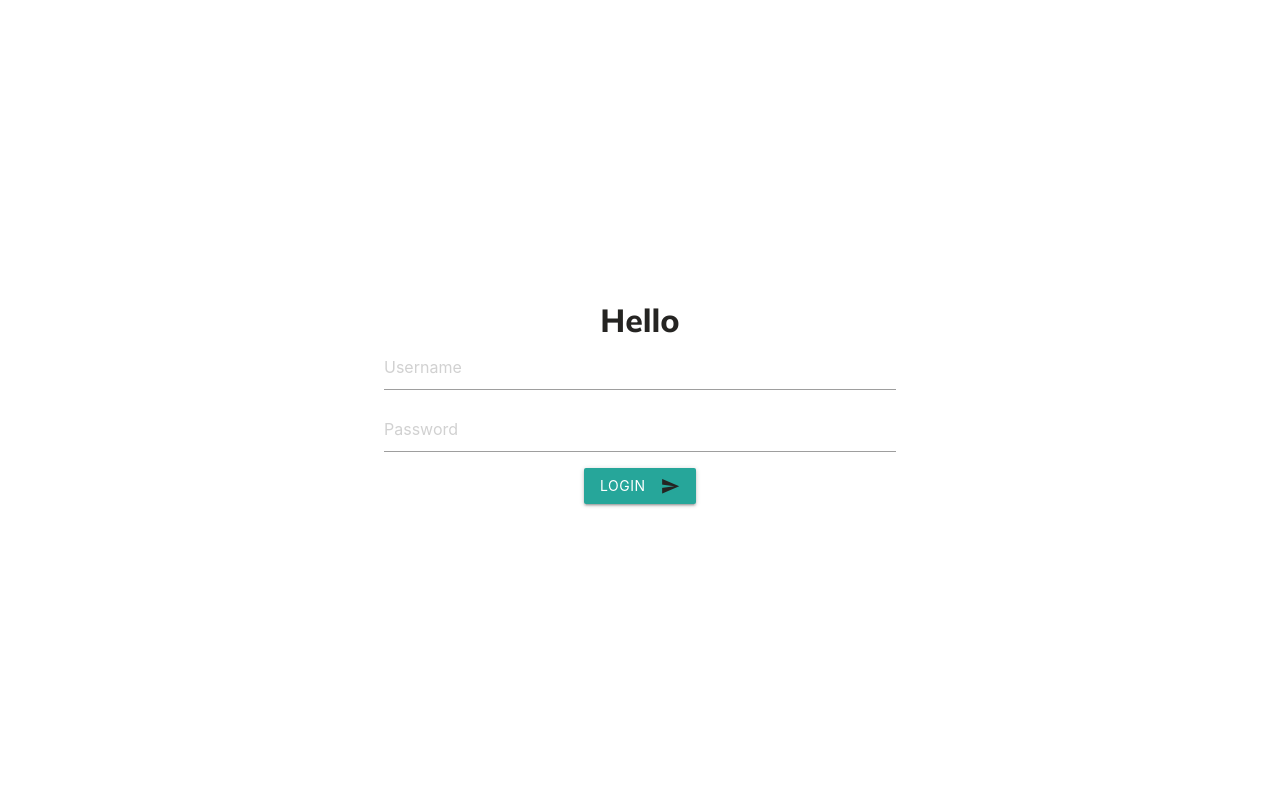
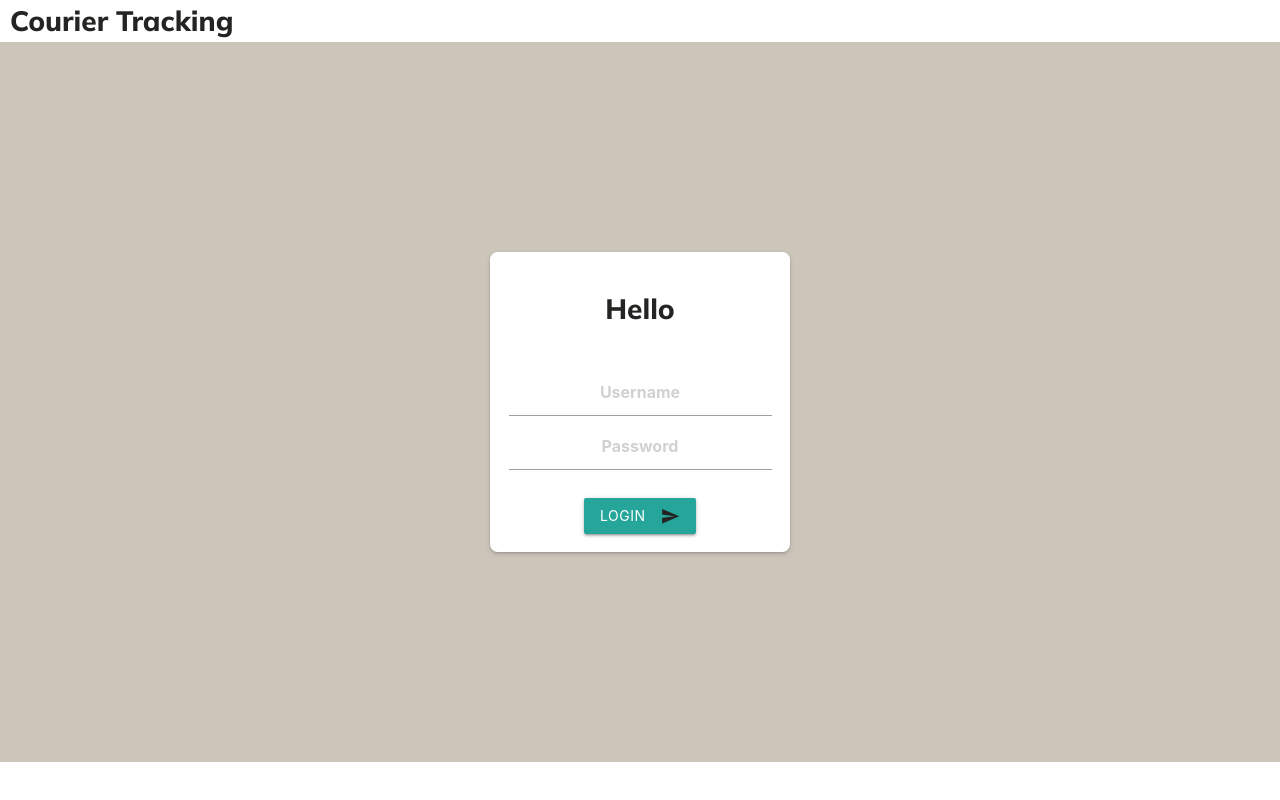
Before and after one commit to p-butovets/radar-fullstack, a React (Create React App) app in the folder client/: page / in a window 1280 px wide. Built offline with nearby package versions, Linux system fonts and the light colour scheme.

Commit message:
new layout

```diff
--- a/client/src/components/app/App.js
+++ b/client/src/components/app/App.js
@@ -3,8 +3,12 @@ import { BrowserRouter as Router } from 'react-router-dom';
 import { useRoutes } from '../../routes';
 import { CommonContext } from '../../context/CommonContext';
 import useLogin from '../../hooks/login.hooks';
+
+import Heading from '../heading/Heading';
+import Footer from '../footer/Footer';
+
 import Spinner from "../spinner/Spinner";
-import Heading from '../heading/Heading';
+
 import ButtonGroup from '../buttonGroup/ButtonGroup';
 import Map from "../map/Map";
 import SyrveCloudService from "../../services/syrveCloudService";
@@ -18,6 +22,7 @@ function App() {
 	return (
 		<CommonContext.Provider value={{ login, logout, userToken, userId, isAdmin, isAuthenticated }}>
 			<Router>
+				<Heading title="Courier Tracking" />
 				{routes}
 			</Router>
 		</CommonContext.Provider>
--- /dev/null
+++ b/client/src/components/footer/Footer.js
@@ -0,0 +1,13 @@
+
+const Footer = () => {
+    return (
+        <div className="footer-copyright">
+            <div className="container">
+                <a href="https://bagatolososia.kiev.ua/">© 2023 БагатоЛосося</a>
+                <a className="grey-text right" href="#!">questions?</a>
+            </div>
+        </div>
+    )
+}
+
+export default Footer;
--- a/client/src/components/heading/Heading.js
+++ b/client/src/components/heading/Heading.js
@@ -15,18 +15,14 @@ const Heading = (props) => {
 
     return (
         <header className='header'>
-            <div className="header_logo">
-                <div className="header_title">
-                    <i className="small material-icons">{icon}</i>
-                    {title}
-                </div>
-                <div className="header_subtitle">{subtitle}</div>
-            </div>
-            <div className="header_buttons">
+            <a className="header_title" href="/">{title}</a>
+            <div className="header_links">
                 {context.isAdmin ?
                     <i title="Settings" onClick={clickHandler} className="small material-icons pressable">settings</i>
                     : null}
-                <i title="Logout" onClick={context.logout} className="small material-icons pressable">exit_to_app</i>
+                {context.isAuthenticated ?
+                    <i title="Logout" onClick={context.logout} className="small material-icons pressable">exit_to_app</i>
+                    : null}
             </div>
         </header>
     )
--- a/client/src/components/heading/heading.scss
+++ b/client/src/components/heading/heading.scss
@@ -1,42 +1,15 @@
 @import "../../style/variables.scss";
 
-.heading {
-	font-weight: 800;
-	&_title {
-		font-size: 32px;
-	}
-	&_subtitle {
-		color: $unactive-color;
-		display: inline-block;
-		padding-left: 0.5em;
-		font-weight: normal;
-		font-size: 17px;
-	}
-}
-
 .header {
-	font-weight: 800;
 	display: flex;
 	justify-content: space-between;
 	align-items: center;
+	padding: 0 10px;
+	box-shadow: $shadow;
 	&_title {
-		font-size: 32px;
-		line-height: 32px;
-	}
-	&_subtitle {
-		color: $unactive-color;
-		display: inline-block;
-		padding-left: 0.5em;
-		font-weight: normal;
-		font-size: 17px;
+		display: block;
+		font-size: 28px;
+		font-weight: 800;
+		color: $font-color;
 	}
 }
-
-@media (max-width: 425px) {
-	.header_title {
-		font-size: 20px;
-	}
-	.header_subtitle {
-		font-size: 14px;
-	}
-}
--- a/client/src/pages/admin/Admin.js
+++ b/client/src/pages/admin/Admin.js
@@ -8,14 +8,10 @@ const Admin = () => {
 
     const apiService = new ApiService();
 
-    const [disabledBtn, setDisabledBtn] = useState('');
-
     const handleSubmit = (value) => {
-        setDisabledBtn('disabled');
         apiService.register(value)
             .then((result) => result.json())
             .then((data) => M.toast({ html: `${data.message}` }));
-        setDisabledBtn('');
     }
 
     const formik = useFormik({
@@ -28,22 +24,23 @@ const Admin = () => {
     })
 
     return (
-        <div className="form-wrapper">
-            <div className="form-heading">
-                Add new user
-            </div>
-            <form className="form" onSubmit={formik.handleSubmit}>
+        <>
+            <div className="subtitle">Add new user</div>
+            <form
+                onSubmit={formik.handleSubmit}
+                className="add-user_form">
+                <div className="add-user_wrapper">
                     <input
-                    id='login'
+                        id='add-user-login'
                         name='login'
                         type='text'
                         placeholder='Username'
                         value={formik.values.login}
                         onChange={formik.handleChange} />
                     <input
-                    id='password'
+                        id='add-user-password'
                         name='password'
-                    type='password'
+                        type='text'
                         placeholder='Password'
                         value={formik.values.password}
                         onChange={formik.handleChange} />
@@ -57,11 +54,16 @@ const Admin = () => {
                         />
                         <span>Administartor</span>
                     </label>
-                <button className={`btn waves-effect waves-light right-align ${disabledBtn}`} type="submit" name="action">add
-                    <i className="material-icons right">send</i>
+                    <button
+                        className="btn"
+                        type="submit"
+                        name="action">
+                        <i className="material-icons">add_circle_outline</i>
                     </button>
+                </div>
             </form>
-        </div>
+            <div className="subtitle">Users</div>
+        </>
     )
 }
 
--- a/client/src/pages/admin/admin.scss
+++ b/client/src/pages/admin/admin.scss
@@ -1 +1,20 @@
 @import "../../style/variables.scss";
+
+.add-user {
+	&_wrapper {
+		padding: 0 15px;
+		display: flex;
+		justify-content: space-between;
+		align-items: center;
+		gap: 40px;
+	}
+}
+
+@media (max-width: 768px) {
+	.add-user_wrapper {
+		padding-top: 20px;
+		flex-direction: column;
+		align-items: flex-start;
+		gap: 10px;
+	}
+}
--- a/client/src/pages/loginPage/LoginPage.js
+++ b/client/src/pages/loginPage/LoginPage.js
@@ -33,14 +33,13 @@ const LoginPage = () => {
         onSubmit: values => handleSubmit(JSON.stringify(values, null, 2))
     })
 
-
     return (
-        <div className="form-wrapper">
-            <div className="form-heading">
-                Hello
-            </div>
-            <form className="form" onSubmit={formik.handleSubmit}>
+        <div className="login_page">
+            <div className="login_form-wrapper">
+                <h1 className='title'>Hello</h1>
+                <form className="login_form">
                     <input
+                        className='login_form-input'
                         id='login'
                         name='login'
                         type='text'
@@ -48,16 +47,23 @@ const LoginPage = () => {
                         value={formik.values.login}
                         onChange={formik.handleChange} />
                     <input
+                        className='login_form-input'
                         id='password'
                         name='password'
                         type='password'
                         placeholder='Password'
                         value={formik.values.password}
                         onChange={formik.handleChange} />
-                <button className={`btn waves-effect waves-light ${disabledBtn}`} type="submit" name="action">login
+                </form>
+                <button
+                    onClick={formik.handleSubmit}
+                    className={`btn waves-effect waves-light ${disabledBtn}`}
+                    type="submit"
+                    name="action">
+                    login
                     <i className="material-icons right">send</i>
                 </button>
-            </form>
+            </div>
         </div>
     );
 }
--- a/client/src/pages/loginPage/loginPage.scss
+++ b/client/src/pages/loginPage/loginPage.scss
@@ -1,21 +1,35 @@
 @import "../../style/variables.scss";
 
-.form {
-	width: 40%;
-	display: flex;
-	flex-direction: column;
-	justify-content: center;
-	align-items: center;
-	gap: 8px;
-	&-wrapper {
-		height: 100vh;
+.login {
+	&_page {
+		background: $unactive-color;
+		width: 100%;
+		height: 90vh;
 		display: flex;
 		flex-direction: column;
 		justify-content: center;
 		align-items: center;
 	}
-	&-heading {
-		font-weight: 800;
-		font-size: 32px;
+	&_form {
+		&-wrapper {
+			height: 300px;
+			width: 80%;
+			max-width: 300px;
+			background: #fff;
+			box-shadow: $shadow;
+			border-radius: 0.5em;
+
+			display: flex;
+			flex-direction: column;
+			justify-content: flex-start;
+			align-items: center;
+			gap: 20px;
+		}
+		&-input {
+			display: block;
+			text-align: center;
+			font-weight: 700;
+			color: $font-color !important;
+		}
 	}
 }
--- a/client/src/pages/tracker/Tracker.js
+++ b/client/src/pages/tracker/Tracker.js
@@ -8,11 +8,9 @@ const Tracker = () => {
     const context = useContext(CommonContext)
 
     return (
-        <Heading
-            title="GPS tracking app"
-            subtitle="GPS tracking app"
-            icon="location_on"
-        />
+        <>
+            tracker
+        </>
     )
 }
 
--- a/client/src/style/index.scss
+++ b/client/src/style/index.scss
@@ -19,10 +19,18 @@ li {
 	list-style: none;
 }
 
-section,
-header,
-footer {
+.title {
+	font-size: 28px;
+	font-weight: 800;
+	color: $font-color;
+}
+
+.subtitle {
+	text-align: center;
 	padding: 5px 15px;
+	font-weight: 800;
+	color: #fff;
+	background-color: $font-color;
 }
 
 //for every icon in project, that are works like buttons
--- a/client/src/style/variables.scss
+++ b/client/src/style/variables.scss
@@ -9,3 +9,6 @@ $line-color: #403d39;
 
 //palette here https://coolors.co/palette/05668d-427aa1-ebf2fa-679436-a5be00
 $success-color: #679436;
+
+$shadow: rgba(50, 50, 93, 0.25) 0px 2px 5px -1px,
+	rgba(0, 0, 0, 0.3) 0px 1px 3px -1px;
```
Also changed, not shown: client/src/style/mixins.scss (added, +20 -0 lines). Lines whose indentation alone changed are shown as unchanged.
